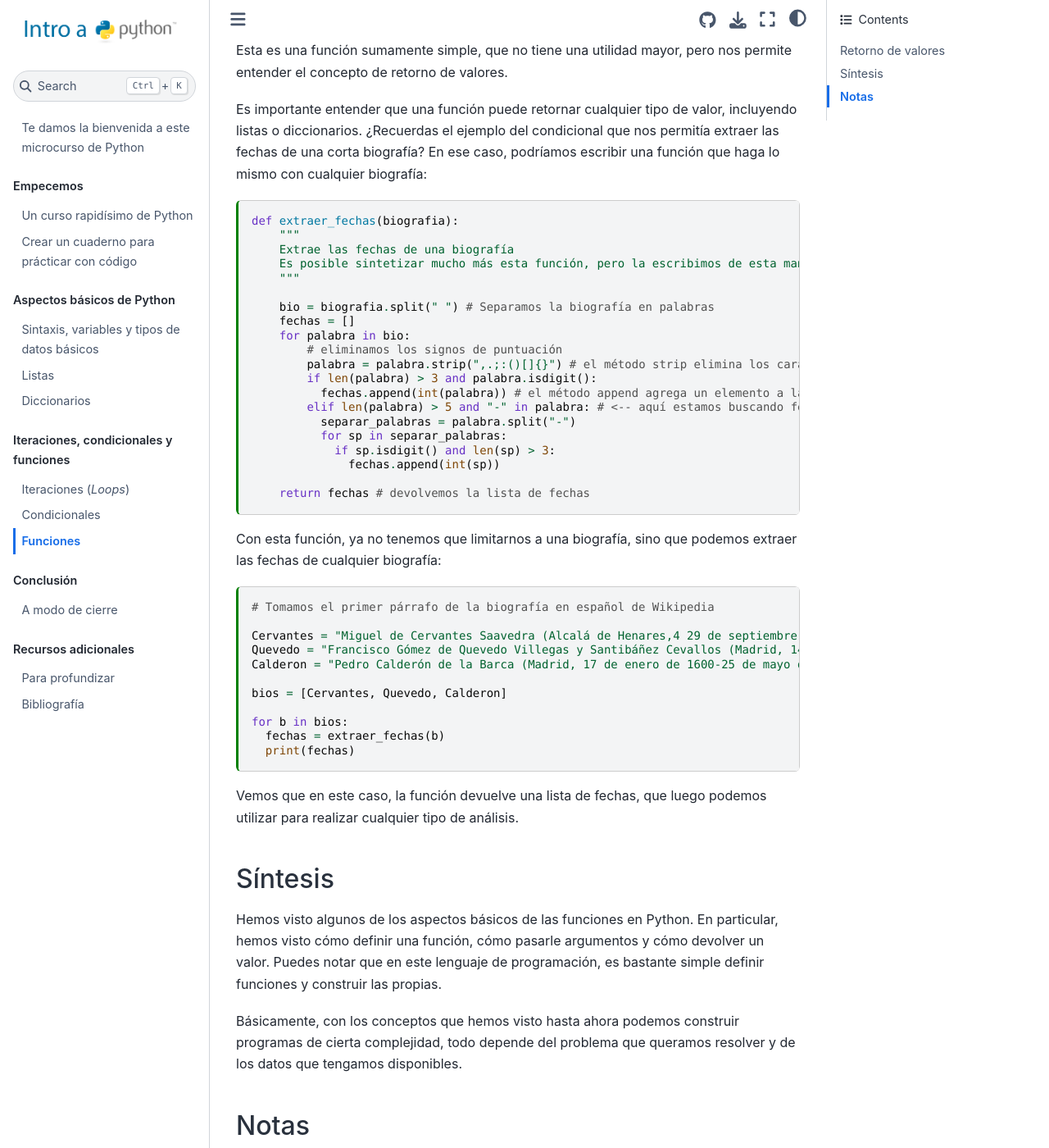
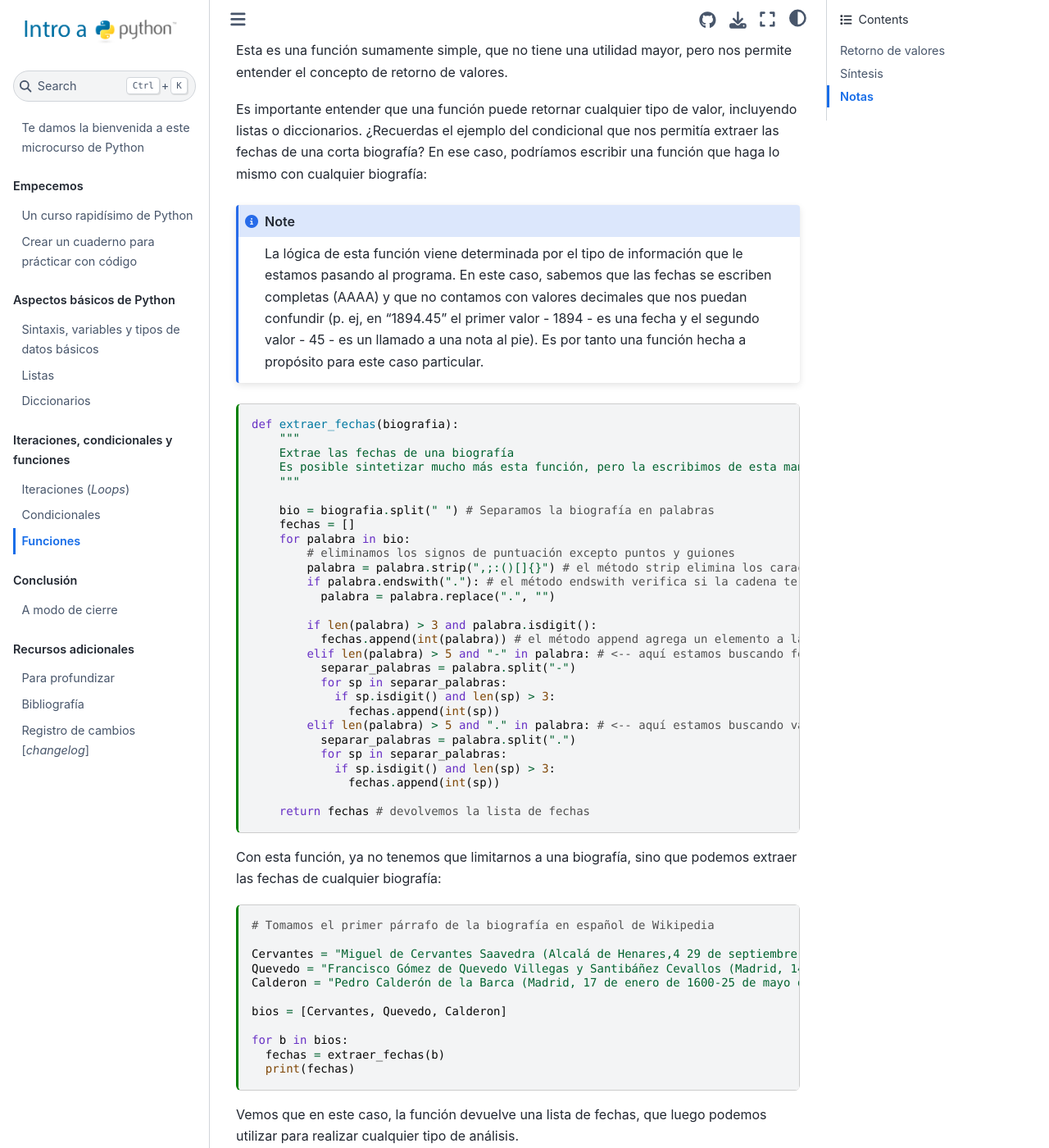
Before and after one commit to Taller-Abierto-de-Humanidades-Digitales/curso_python, a Jupyter Book: the page built from caps/8-funciones.md, in a window 1280 px wide and 1400 px high, scrolled down 2285 px. Shown: the whole window at 82% size. Built offline with Jupyter Book 1.0.4 settings and Sphinx 7.4.7 and the Sphinx Book theme 1.1.4, drawn with Linux system fonts in a browser that asks for light colours; pages that are not in the unit, such as notebooks, are missing from menus; comment, search, counter and statistics services are not loaded; cross-references to code outside the pages are shown as plain code.

Commit message:
función corregida

````diff
--- a/_toc.yml
+++ b/_toc.yml
@@ -27,3 +27,4 @@ parts:
     chapters:
     - file: profundizar
     - file: references
+    - file: changelog
--- a/caps/8-funciones.md
+++ b/caps/8-funciones.md
@@ -118,6 +118,10 @@ Esta es una función sumamente simple, que no tiene una utilidad mayor, pero nos
 
 Es importante entender que una función puede retornar cualquier tipo de valor, incluyendo listas o diccionarios. ¿Recuerdas el ejemplo del condicional que nos permitía extraer las fechas de una corta biografía? En ese caso, podríamos escribir una función que haga lo mismo con cualquier biografía:
 
+```{note}
+La lógica de esta función viene determinada por el tipo de información que le estamos pasando al programa. En este caso, sabemos que las fechas se escriben completas (AAAA) y que no contamos con valores decimales que nos puedan confundir (p. ej, en "1894.45" el primer valor - 1894 - es una fecha y el segundo valor - 45 - es un llamado a una nota al pie). Es por tanto una función hecha a propósito para este caso particular.
+```
+
 ```{code-cell} ipython3
 
 def extraer_fechas(biografia):
@@ -129,12 +133,20 @@ def extraer_fechas(biografia):
     bio = biografia.split(" ") # Separamos la biografía en palabras
     fechas = []
     for palabra in bio:
-        # eliminamos los signos de puntuación
-        palabra = palabra.strip(",.;:()[]{}") # el método strip elimina los caracteres que le indicamos
+        # eliminamos los signos de puntuación excepto puntos y guiones
+        palabra = palabra.strip(",;:()[]{}") # el método strip elimina los caracteres que le indicamos al inicio o al final de la cadena
+        if palabra.endswith("."): # el método endswith verifica si la cadena termina con el caracter que le indicamos
+          palabra = palabra.replace(".", "")
+
         if len(palabra) > 3 and palabra.isdigit():
           fechas.append(int(palabra)) # el método append agrega un elemento a la lista
         elif len(palabra) > 5 and "-" in palabra: # <-- aquí estamos buscando fechas escritas como AAAA-AAAA
           separar_palabras = palabra.split("-")
+          for sp in separar_palabras:
+            if sp.isdigit() and len(sp) > 3:
+              fechas.append(int(sp))
+        elif len(palabra) > 5 and "." in palabra: # <-- aquí estamos buscando valores numéricos que tengan un punto en el medio
+          separar_palabras = palabra.split(".")
           for sp in separar_palabras:
             if sp.isdigit() and len(sp) > 3:
               fechas.append(int(sp))
````
Also changed, not shown: changelog.md (added, +26 -0 lines), 1 other file.
